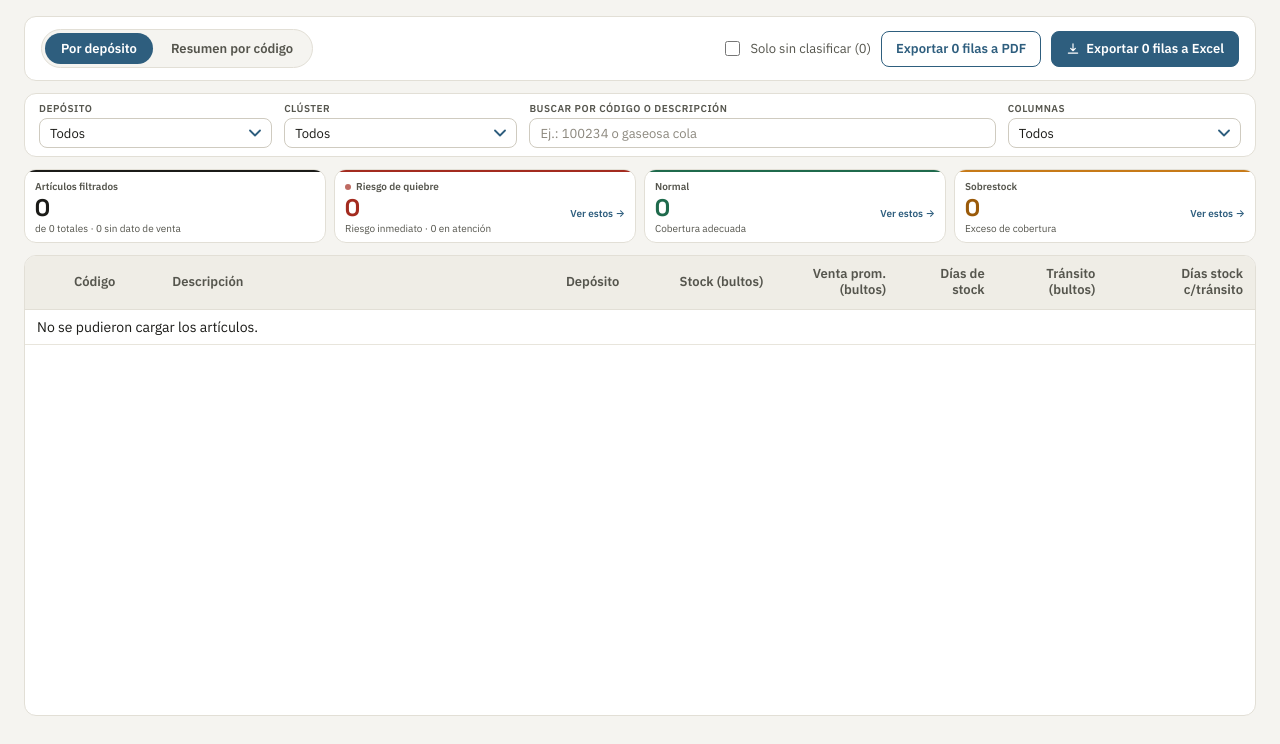
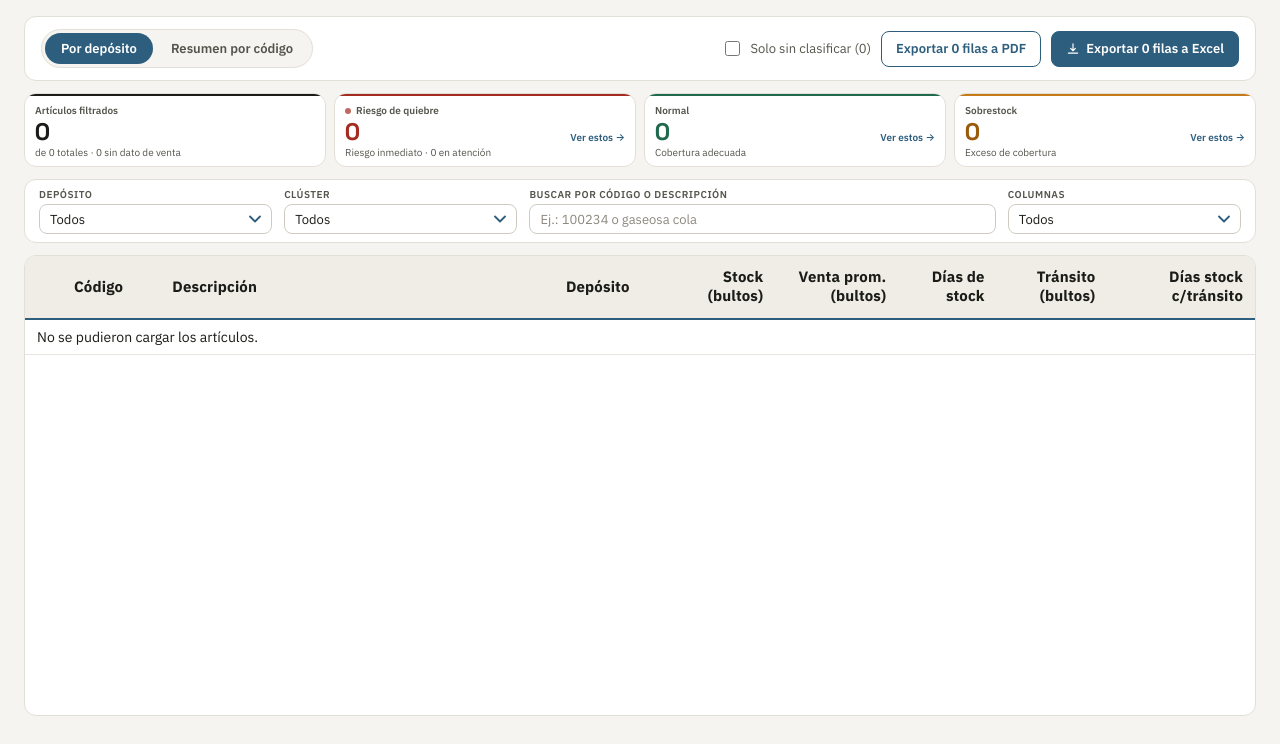
Before and after one commit to n-miranda/proyecto-bebidas, a Flask app: page / in a window 1280 px wide. Shown: the part 56-800 px from the top of the page. Run offline with Flask 3, Linux system fonts and the light colour scheme.

Commit message:
Invertir KPI con filtros; encabezados de columna mas grandes y con borde de acento (marca el inicio del listado)
- index.html: los KPI ('tarjetas de alerta') quedan arriba de la barra de
  filtros (antes al reves); los chips de filtros activos siguen debajo de
  la barra de filtros, no de los KPI
- estilos.css: thead th 13px->15px, negrita 700, color mas fuerte
  (tinta-primaria) y borde inferior de 2px en el color de acento en vez
  de la linea de grilla comun -- aplica a las dos tablas (#tabla-stock y
  #tabla-stock-general, esta ultima ademas un escalon mas grande, 17px,
  para mantener la jerarquia encabezado>dato pedida antes)

Co-Authored-By: Claude Sonnet 5 <noreply@anthropic.com>

```diff
--- a/src/web/static/estilos.css
+++ b/src/web/static/estilos.css
@@ -739,18 +739,23 @@ table {
    todo el ancho; la descripcion se corta con puntos suspensivos. */
 #tabla-stock { table-layout: fixed; }
 
+/* Encabezado de tabla mas grande y con un borde de acento mas grueso que
+   el resto de las lineas de la grilla -- marca de un vistazo donde arranca
+   el listado (pedido del usuario, 2026-09-22), en las dos tablas
+   (#tabla-stock y #tabla-stock-general). */
 thead th {
   position: sticky;
   top: 0;
   z-index: 2;
   background: var(--encabezado-tabla);
-  color: var(--tinta-secundaria);
+  color: var(--tinta-primaria);
   text-align: left;
-  padding: 10px 12px;
-  font-weight: 600;
-  font-size: 13px;
+  padding: 12px 12px;
+  font-weight: 700;
+  font-size: 15px;
+  letter-spacing: 0.01em;
   line-height: 1.25;
-  border-bottom: 1px solid var(--gridline);
+  border-bottom: 2px solid var(--acento);
   user-select: none;
   transition: color var(--transicion), background var(--transicion);
 }
@@ -856,8 +861,11 @@ tbody tr.semaforo-neutro td.col-dias { color: var(--estado-neutro-texto); }
 #tabla-stock-general td.stock-riesgo.sg-neutro { color: var(--estado-neutro-texto); }
 
 /* Encabezado mas grande que los datos, invertido respecto de la tabla
-   principal (pedido del usuario, 2026-09-22). */
-#tabla-stock-general thead th { font-size: 15px; }
+   principal (pedido del usuario, 2026-09-22). El 17px es a proposito un
+   escalon por encima del thead th base (15px): esta tabla ya invierte la
+   jerarquia normal (encabezado > dato), asi que necesita quedar un poco
+   mas grande todavia para que la diferencia se note. */
+#tabla-stock-general thead th { font-size: 17px; }
 #tabla-stock-general tbody td { font-size: 12px; }
 
 /* Quiebre cubierto: fila critica con transito > 0. Sin esta marca, el
```
Also changed, not shown: src/web/templates/index.html (+27 -23 lines).
